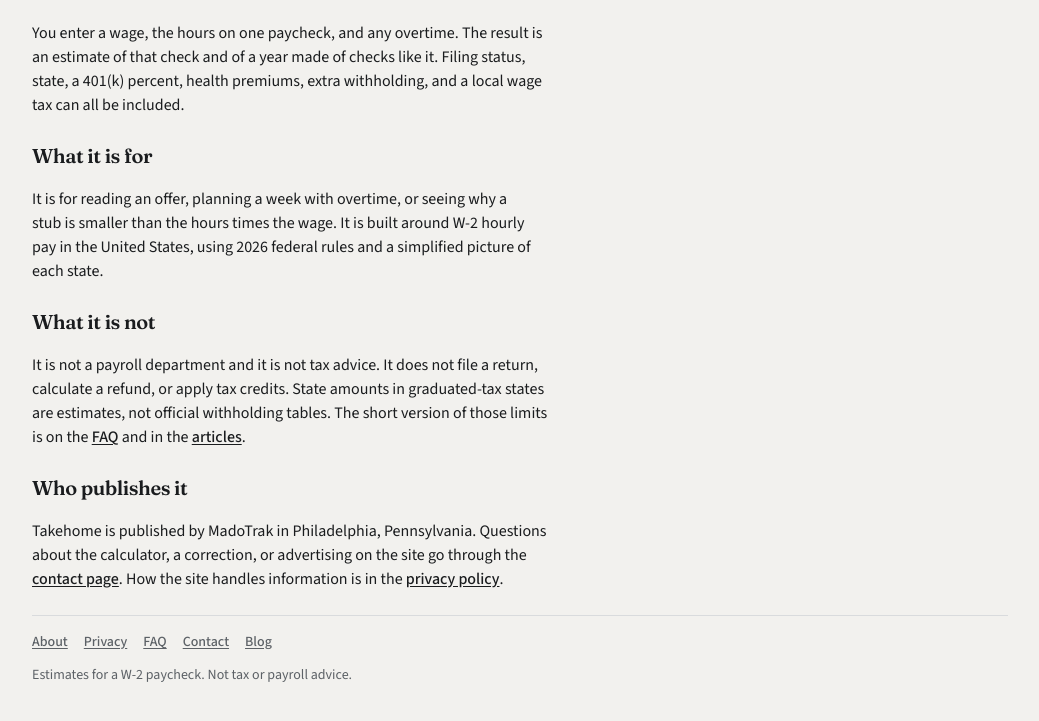
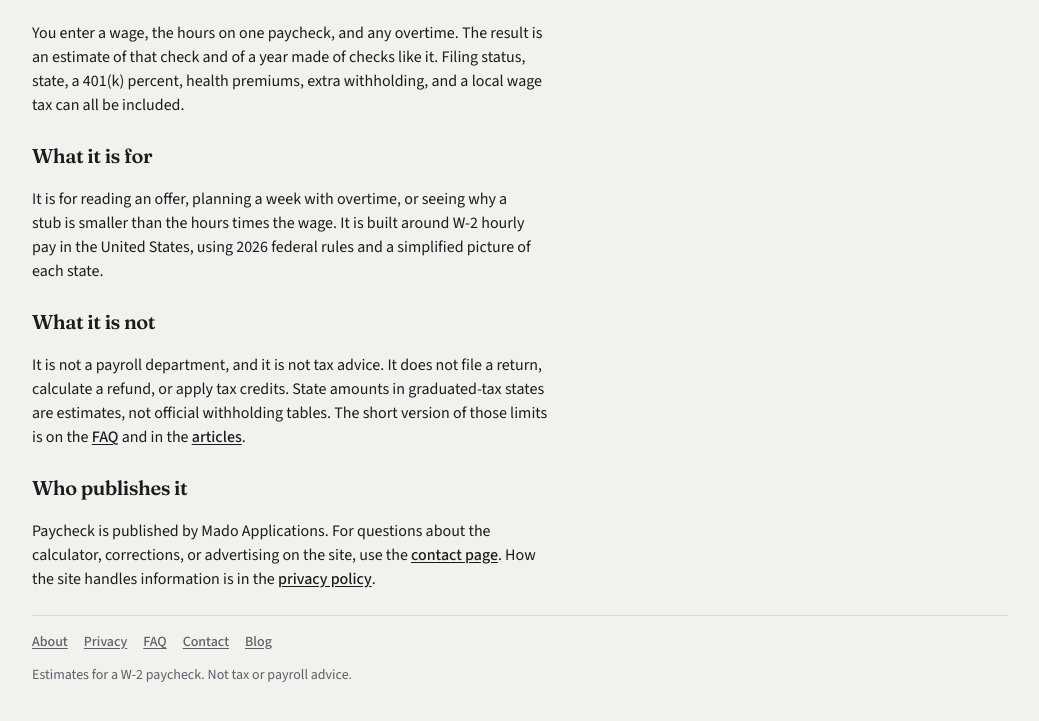
Before and after one commit to madotrak/paycheck_calculator, a React app: page docs/about.html in a window 1280 px wide. Shown: the part 391-1112 px from the top of the page, without its empty margins (120-1159 px from the left). Built offline with nearby package versions, Linux system fonts and the light colour scheme.

Commit message:
Update about.html

```diff
--- a/docs/about.html
+++ b/docs/about.html
@@ -39,9 +39,9 @@
           <h2>What it is for</h2>
           <p>It is for reading an offer, planning a week with overtime, or seeing why a stub is smaller than the hours times the wage. It is built around W-2 hourly pay in the United States, using 2026 federal rules and a simplified picture of each state.</p>
           <h2>What it is not</h2>
-          <p>It is not a payroll department and it is not tax advice. It does not file a return, calculate a refund, or apply tax credits. State amounts in graduated-tax states are estimates, not official withholding tables. The short version of those limits is on the <a href="./faq.html">FAQ</a> and in the <a href="./blog/index.html">articles</a>.</p>
+          <p>It is not a payroll department, and it is not tax advice. It does not file a return, calculate a refund, or apply tax credits. State amounts in graduated-tax states are estimates, not official withholding tables. The short version of those limits is on the <a href="./faq.html">FAQ</a> and in the <a href="./blog/index.html">articles</a>.</p>
           <h2>Who publishes it</h2>
-          <p>Takehome is published by MadoTrak in Philadelphia, Pennsylvania. Questions about the calculator, a correction, or advertising on the site go through the <a href="./contact.html">contact page</a>. How the site handles information is in the <a href="./privacy.html">privacy policy</a>.</p>
+          <p>Paycheck is published by Mado Applications. For questions about the calculator, corrections, or advertising on the site, use the <a href="./contact.html">contact page</a>. How the site handles information is in the <a href="./privacy.html">privacy policy</a>.</p>
         </article>
         <footer class="site-footer">
           <nav aria-label="Footer">
```
